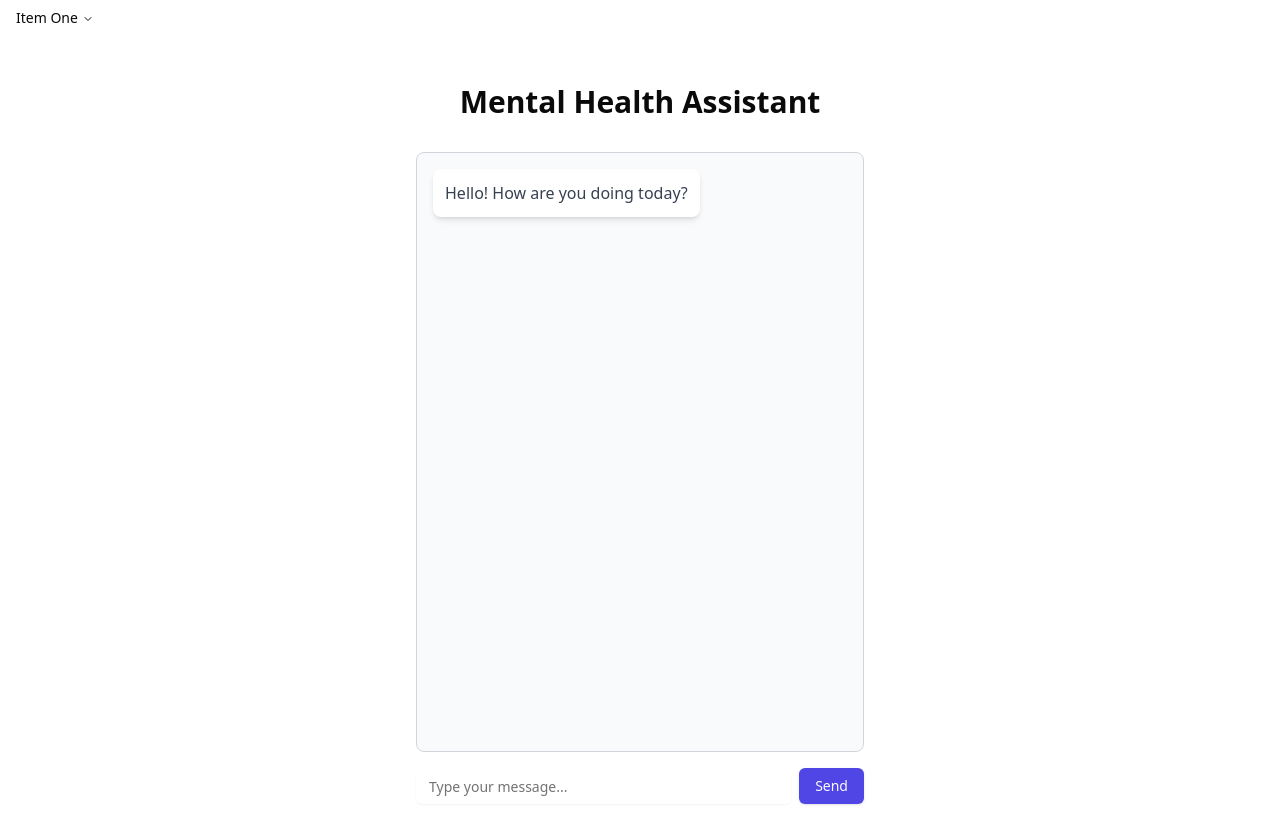
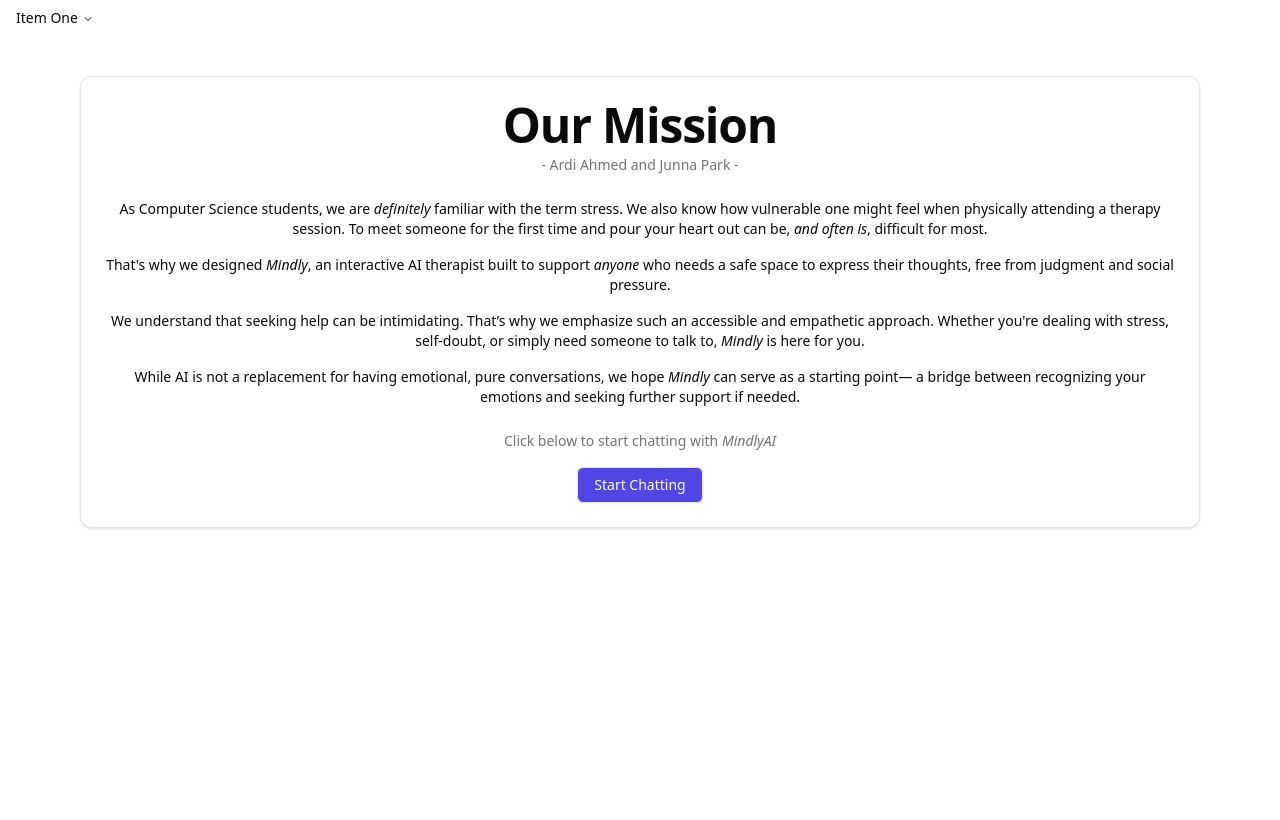
Before and after one commit to ardiahm/hackai_chatbot, a Next.js app in the folder thankschatgpt/: page /ourmission in a window 1280 px wide. Built offline with nearby package versions, Linux system fonts and the light colour scheme.

Commit message:
finsihed our mission 10.12 pm

```diff
--- /dev/null
+++ b/thankschatgpt/app/ourmission/page.tsx
@@ -0,0 +1,74 @@
+"use client";
+
+import { Card } from "@/components/ui/card";
+import { CardHeader } from "@/components/ui/card";
+import { CardTitle } from "@/components/ui/card";
+import { CardDescription } from "@/components/ui/card";
+import { CardContent } from "@/components/ui/card";
+import { CardFooter } from "@/components/ui/card";
+import { Button } from "@/components/ui/button";
+import { useRouter } from "next/navigation";
+
+export default function Page() {
+  const router = useRouter();
+
+  const handleNavigate = () => {
+    router.push("/chat");
+  };
+
+  return (
+    <div className="flex flex-col h-max justify-center items-center px-20 py-10">
+      <Card>
+        <div className="">
+          <CardHeader className="items-center text-center">
+            <CardTitle className="text-5xl item-center text-center">
+              Our Mission
+            </CardTitle>
+            <CardDescription className="text-center">
+              - Ardi Ahmed and Junna Park -
+            </CardDescription>
+          </CardHeader>
+        </div>
+        <CardContent className="flex flex-col gap-4 text-center">
+          <p className="text-sm">
+            As Computer Science students, we are <em>definitely</em> familiar
+            with the term stress. We also know how vulnerable one might feel
+            when physically attending a therapy session. To meet someone for the
+            first time and pour your heart out can be, <em>and often is</em>,
+            difficult for most.
+          </p>
+          <p className="text-sm">
+            That's why we designed <em>Mindly</em>, an interactive AI therapist
+            built to support <em>anyone</em> who needs a safe space to express
+            their thoughts, free from judgment and social pressure.
+          </p>
+          <p className="text-sm">
+            We understand that seeking help can be intimidating. That’s why we
+            emphasize such an accessible and empathetic approach. Whether you're
+            dealing with stress, self-doubt, or simply need someone to talk to,{" "}
+            <em>Mindly</em> is here for you.
+          </p>
+          <p className="text-sm">
+            While AI is not a replacement for having emotional, pure
+            conversations, we hope <em>Mindly</em> can serve as a starting
+            point— a bridge between recognizing your emotions and seeking
+            further support if needed.
+          </p>
+        </CardContent>
+        <CardFooter className="flex flex-col gap-4">
+          <CardDescription className="text-center">
+            Click below to start chatting with <em>MindlyAI</em>
+          </CardDescription>
+
+          <Button
+            className="bg-indigo-600 hover:bg-indigo-700 text-white hover:text-white"
+            variant="outline"
+            onClick={handleNavigate}
+          >
+            Start Chatting
+          </Button>
+        </CardFooter>
+      </Card>
+    </div>
+  );
+}
--- a/thankschatgpt/app/page.tsx
+++ b/thankschatgpt/app/page.tsx
@@ -73,15 +73,20 @@ export default function Home() {
       <main className="flex flex-col gap-8 row-start-2 items-center sm:items-start">
         <div>
           <Card className="">
-            <CardHeader>
-              <CardTitle>We are here for you!</CardTitle>
-              <CardDescription>
-                Are you going through some hard time?
-              </CardDescription>
-            </CardHeader>
+            <div className="">
+              <CardHeader>
+                <CardTitle className="text-3xl text-center">
+                  We are here for you!
+                </CardTitle>
+                <CardDescription className="text-center">
+                  Enter the fields and chat away!
+                </CardDescription>
+              </CardHeader>
+            </div>
             <CardContent className="flex flex-col gap-4">
               <p>We would like to know you better</p>
               <Input
+                className="focus:outline-none focus:ring-2 focus:border-indigo-600 hover:border-indigo-600"
                 placeholder="Enter your name"
                 value={userName}
                 onChange={handleUserNameChange}
@@ -89,17 +94,22 @@ export default function Home() {
             </CardContent>
             <CardFooter className="flex flex-col gap-4">
               <p>
-                Enter someone's phone number who you can trust <br />
-                in case you need help (Optional)
+                In case you need help, enter the phone number of someone you
+                trust (Optional)
               </p>
               <Input
+                className="focus:outline-none focus:ring-2 focus:border-indigo-600 hover:border-indigo-600"
                 type="tel"
                 placeholder="(123) 456-7890"
                 value={phoneNumber}
                 onChange={handlePhoneNumberChange}
                 maxLength={10}
               />
-              <Button variant="outline" onClick={handleSave}>
+              <Button
+                className="bg-indigo-600 hover:bg-indigo-700 text-white hover:text-white"
+                variant="outline"
+                onClick={handleSave}
+              >
                 Start
               </Button>
             </CardFooter>
```
Also changed, not shown: thankschatgpt/components/ui/navigation-menu.tsx (+21 -21 lines).
